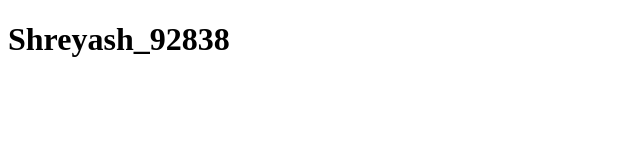
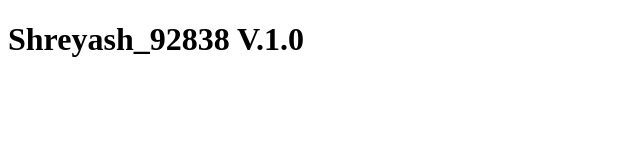
Before and after one commit to ShreyashGarudkar/Exam-92838, a plain HTML site: page index.html in a window 1280 px wide. Shown: the whole page, without its empty margins (0-640 px from the left). Drawn offline with Linux system fonts and the light colour scheme.

Commit message:
exam version2

```diff
--- a/index.html
+++ b/index.html
@@ -6,6 +6,6 @@
     <title>Document</title>
 </head>
 <body>
-    <h1>Shreyash_92838</h1>
+    <h1>Shreyash_92838 V.1.0</h1>
 </body>
 </html>
```
